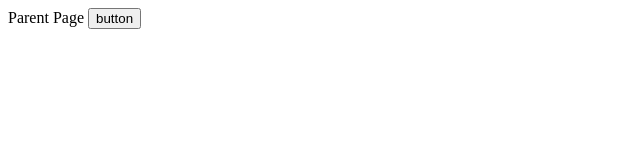
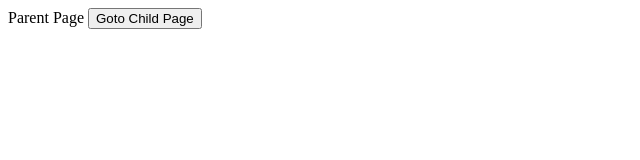
Before and after one commit to takman00/electron-test, a plain HTML site: page index.html in a window 1280 px wide. Shown: the whole page, without its empty margins (0-640 px from the left). Drawn offline with Linux system fonts and the light colour scheme.

Commit message:
Update index.html

```diff
--- a/index.html
+++ b/index.html
@@ -8,6 +8,6 @@
 </head>
 <body>
   Parent Page
-  <input type="button" value="button" onclick="window.open('./child.html')">
+  <input type="button" value="Goto Child Page" onclick="window.open('./child.html')">
 </body>
 </html>
```
